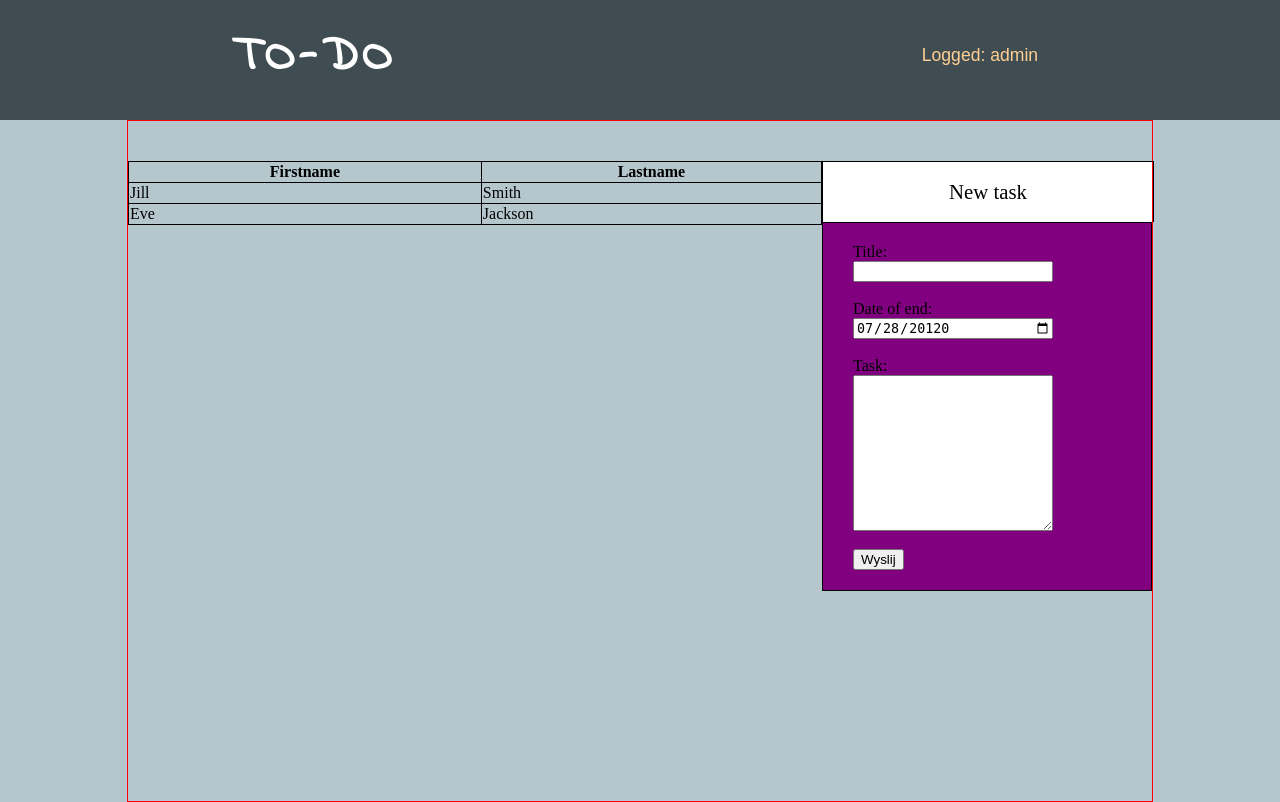
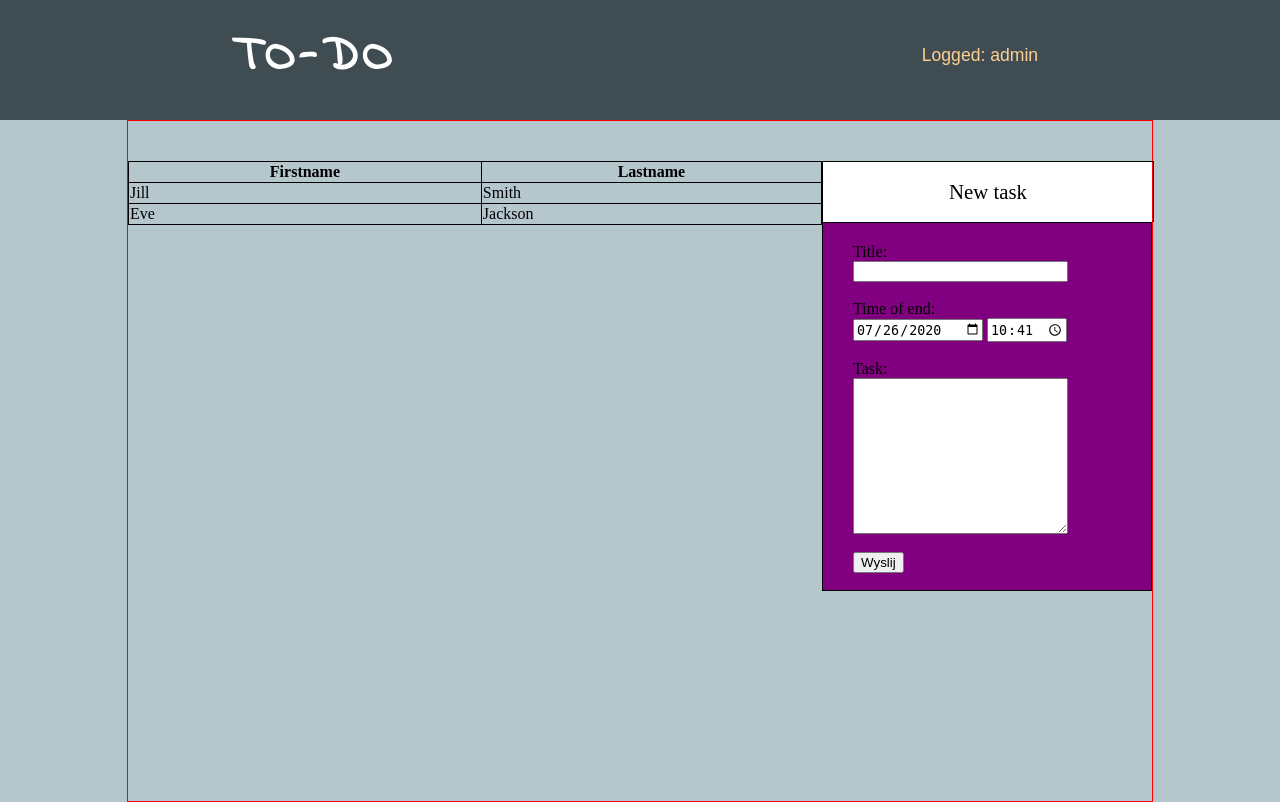
Before and after one commit to kryzasada/Django-Todo-App, a Django app: page /logged in a window 1280 px wide. Run offline with Django 3.2, Linux system fonts and the light colour scheme; a user stored in the database is signed in.

Commit message:
New tasks form

```diff
--- a/templates/logged.html
+++ b/templates/logged.html
@@ -2,70 +2,117 @@
 
 {% block content %}
 
-<div class="new-todo">
+<div class="new-todo" id="new-todo">
     <div class="header">
         <p> New task </p>
     </div>
 
-    <div class="body">
+    <div class="body" id="new-todo-body">
 
-        <form method="POST" >{% csrf_token %}
+        <form method="POST">{% csrf_token %}
+
             <label> Title: </label>
             <br>
-<!--            <input type="date" name="date" value="20120-07-28" required="" id="id_date">-->
-            <input type="text" name="title" maxlength="30" required="" id="id_title" style="width: 200px">
-            {{ form.title.errors }}
+            <input type="text" name="title" maxlength="30" required="" id="id_title" style="width: 215px">
+            {% if form.title.errors %}
+                <p class="label-danger" style="text-align: left;">
+                    Incorrect title!
+                </p>
+                <script>
+                            var x = document.getElementById('new-todo').getBoundingClientRect();
+                            var x1 = document.getElementById('new-todo-body').getBoundingClientRect();
+                            var y = x.height + 60;
+                            var y1 = x1.height + 60;
+                            y = y.toString() + "px";
+                            y1 = y1.toString() + "px";
+                            document.getElementById("new-todo").style.height = y;
+                            document.getElementById("new-todo-body").style.height = y1;
 
-            <br>
-            <br>
-            <label> Date of end: </label>
-            <br>
-            <input type="date" name="date" value="20120-07-28" required="" id="id_date" style="width: 200px">
-            {% if form.date.errors %}
-                <p class="label-danger">
-                    Email is invalid or already taken!
-                </p>
+                            document.getElementById("id_title").style.borderColor = "red";
+
+                </script>
             {% endif %}
 
             <br>
             <br>
+
+            <label> Time of end: </label>
+            <br>
+            <input type="date" name="date" value="{% now 'Y-m-d' %}" required="" id="id_date" style="width: 130px">
+            <input type="time" name="time" value="{% now 'G:i' %}" required="" id="id_time" style="width: 80px">
+            {% if form.date.errors %}
+                <p class="label-danger" style="text-align: left;">
+                    Incorrect date!
+                </p>
+                <script>
+                            var x = document.getElementById('new-todo').getBoundingClientRect();
+                            var x1 = document.getElementById('new-todo-body').getBoundingClientRect();
+                            var y = x.height + 60;
+                            var y1 = x1.height + 60;
+                            y = y.toString() + "px";
+                            y1 = y1.toString() + "px";
+                            document.getElementById("new-todo").style.height = y;
+                            document.getElementById("new-todo-body").style.height = y1;
+
+                            document.getElementById("id_date").style.borderColor = "red";
+
+                </script>
+            {% endif %}
+            {% if form.time.errors %}
+                <p class="label-danger" style="text-align: left;">
+                    Incorrect time!
+                </p>
+                <script>
+                            var x = document.getElementById('new-todo').getBoundingClientRect();
+                            var x1 = document.getElementById('new-todo-body').getBoundingClientRect();
+                            var y = x.height + 60;
+                            var y1 = x1.height + 60;
+                            y = y.toString() + "px";
+                            y1 = y1.toString() + "px";
+                            document.getElementById("new-todo").style.height = y;
+                            document.getElementById("new-todo-body").style.height = y1;
+
+                            document.getElementById("id_time").style.borderColor = "red";
+
+                </script>
+            {% endif %}
+
+            <br>
+            <br>
+
             <label> Task: </label>
             <br>
-            <textarea name="text" cols="40" rows="10" required="" id="id_text" style="width: 200px"></textarea>
-            {{ form.date.errors }}
-            {{ form.title.errors }}
-            {{ form.text.errors }}
-            {{ form.users.errors }}
+            <textarea name="text" cols="40" rows="10" required="" id="id_text" style="width: 215px"></textarea>
+            {% if form.text.errors %}
+                <p class="label-danger" style="text-align: left;">
+                    Incorrect task!
+                </p>
+                <script>
+                            var x = document.getElementById('new-todo').getBoundingClientRect();
+                            var x1 = document.getElementById('new-todo-body').getBoundingClientRect();
+                            var y = x.height + 60;
+                            var y1 = x1.height + 60;
+                            y = y.toString() + "px";
+                            y1 = y1.toString() + "px";
+                            document.getElementById("new-todo").style.height = y;
+                            document.getElementById("new-todo-body").style.height = y1;
 
-            {% if form.date.errors %}
-                <p class="label-danger">
-                    data
-                </p>
+                            document.getElementById("id_text").style.borderColor = "red";
+
+                </script>
             {% endif %}
 
-                        {% if form.title.errors %}
-                <p class="label-danger">
-                    title
-                </p>
-            {% endif %}
+            <select name="users" required="" id="id_users" style="display: none; height:0">
+                <option value="{{ user_id }}" selected> If you can see this, something isn't working :)</option>
+            </select>
 
-                        {% if form.text.errors %}
-                <p class="label-danger">
-                    text
-                </p>
-            {% endif %}
-
-                        {% if form.users.errors %}
-                <p class="label-danger">
-                   user
-                </p>
-            {% endif %}
             <br>
             <br>
             <input type="submit" value="Wyslij">
+
         </form>
+    </div>
 
-    </div>
 
 </div>
 
```
Lines whose indentation alone changed are shown as unchanged.
